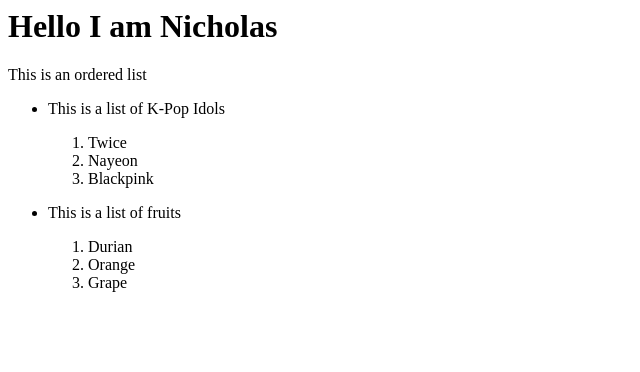
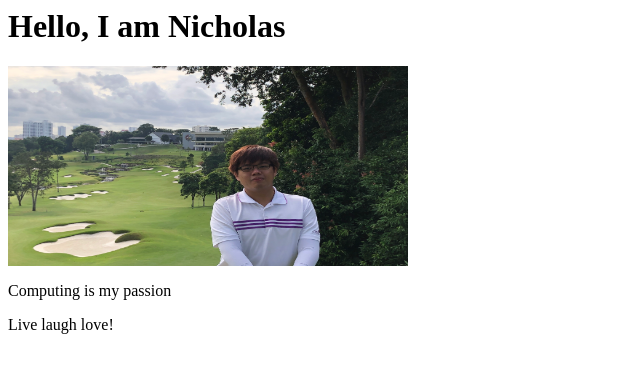
Before and after one commit to nicamanas/nicamanas.github.io, a plain HTML site: page index.html in a window 1280 px wide. Shown: the whole page, without its empty margins (0-640 px from the left). Drawn offline with Linux system fonts and the light colour scheme.

Commit message:
slayful week 1 update

```diff
--- a/index.html
+++ b/index.html
@@ -1,6 +1,6 @@
-<h1> Hello I am Nicholas </h1>
+<h1> Hello, I am Nicholas </h1>
 
-<p>This is an ordered list</p>
+<!-- <p>This is an ordered list</p>
 <ul>
     <li>
         <p>This is a list of K-Pop Idols</p>
@@ -20,4 +20,10 @@
             <li>Grape</li>
         </ol>
     </li>
-</ul>
+</ul> -->
+
+<img src="./IMG_6087.jpg" height="200" width="400">
+<br/>
+
+<p>Computing is my passion</p>
+<p>Live laugh love!</p>
```
Also changed, not shown: IMG_6087.jpg (added).
